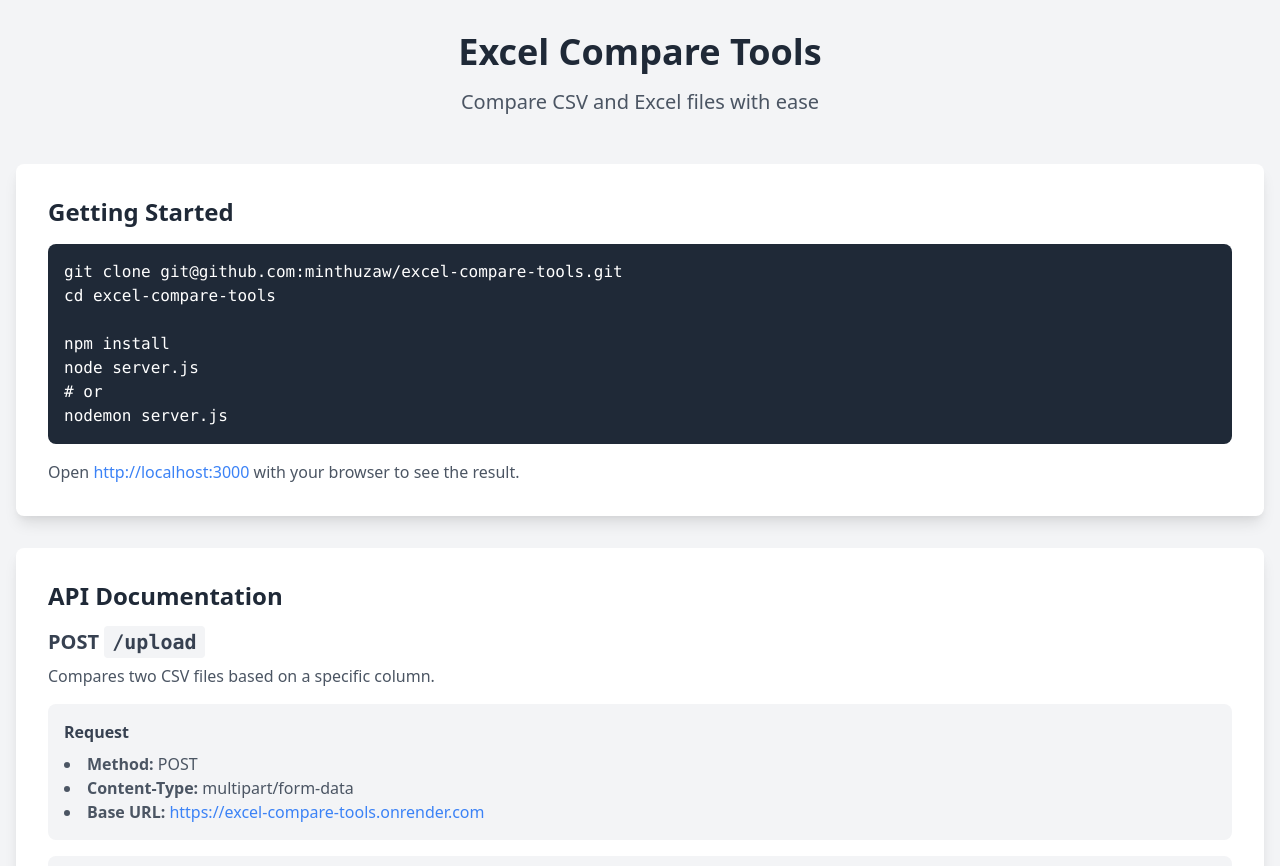
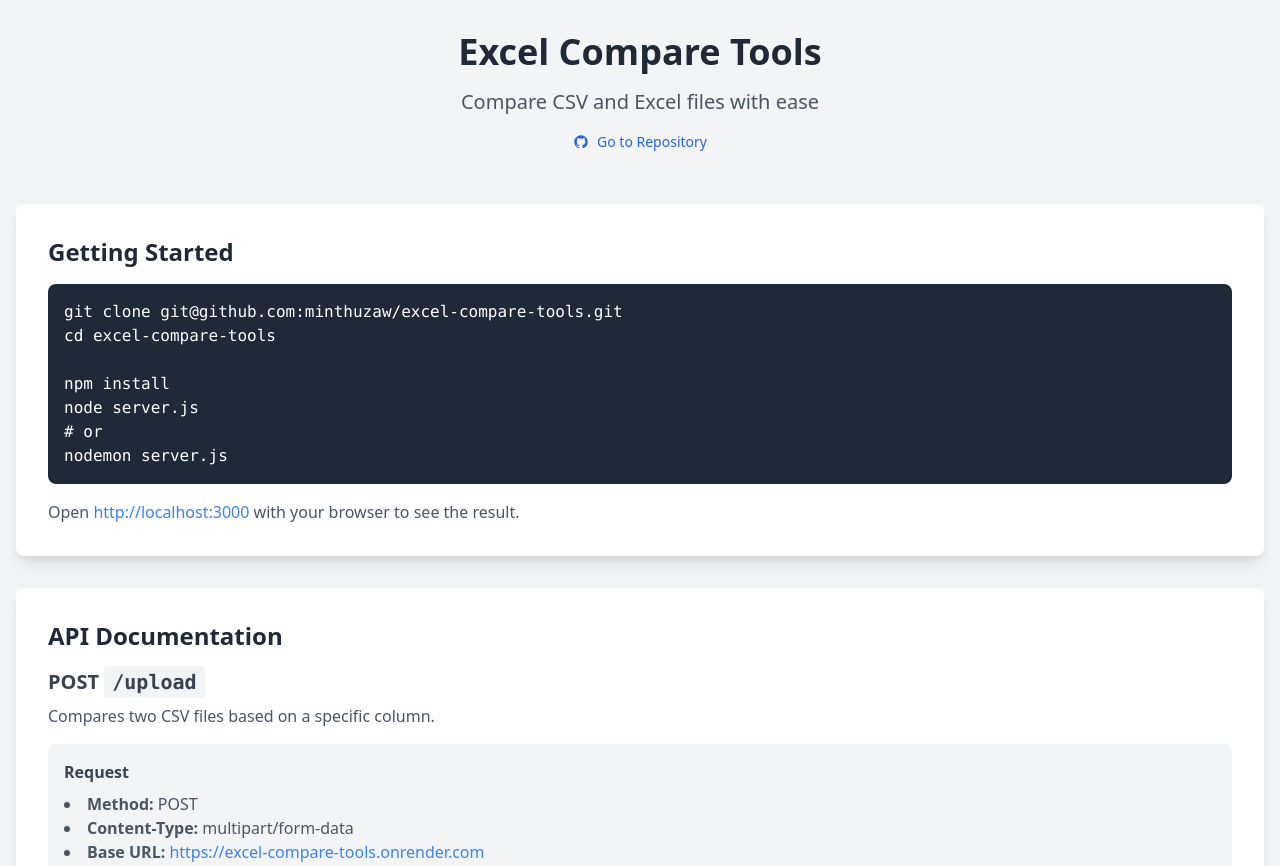
Before and after one commit to minthuzaw/excel-compare-tools, a website: page public/integration.html in a window 1280 px wide. Shown: the top 866 px of the page. Drawn offline with nearby package versions, Linux system fonts and the light colour scheme.

Commit message:
add Go to Repository link

```diff
--- a/public/integration.html
+++ b/public/integration.html
@@ -10,7 +10,14 @@
     <div class="container mx-auto px-4 py-8">
         <header class="text-center mb-12">
             <h1 class="text-4xl font-bold text-gray-800 mb-4">Excel Compare Tools</h1>
-            <p class="text-xl text-gray-600">Compare CSV and Excel files with ease</p>
+            <p class="text-xl text-gray-600 mb-4">Compare CSV and Excel files with ease</p>
+            <a href="https://github.com/minthuzaw/excel-compare-tools" target="_blank" rel="noopener noreferrer"
+               class="inline-flex items-center text-blue-600 hover:text-blue-800 text-sm font-medium">
+                <svg class="w-4 h-4 mr-2" fill="currentColor" viewBox="0 0 24 24">
+                    <path fill-rule="evenodd" d="M12 2C6.477 2 2 6.484 2 12.017c0 4.425 2.865 8.18 6.839 9.504.5.092.682-.217.682-.483 0-.237-.008-.868-.013-1.703-2.782.605-3.369-1.343-3.369-1.343-.454-1.158-1.11-1.466-1.11-1.466-.908-.62.069-.608.069-.608 1.003.07 1.531 1.032 1.531 1.032.892 1.53 2.341 1.088 2.91.832.092-.647.35-1.088.636-1.338-2.22-.253-4.555-1.113-4.555-4.951 0-1.093.39-1.988 1.029-2.688-.103-.253-.446-1.272.098-2.65 0 0 .84-.27 2.75 1.026A9.564 9.564 0 0112 6.844c.85.004 1.705.115 2.504.337 1.909-1.296 2.747-1.027 2.747-1.027.546 1.379.202 2.398.1 2.651.64.7 1.028 1.595 1.028 2.688 0 3.848-2.339 4.695-4.566 4.943.359.309.678.92.678 1.855 0 1.338-.012 2.419-.012 2.747 0 .268.18.58.688.482A10.019 10.019 0 0022 12.017C22 6.484 17.522 2 12 2z" clip-rule="evenodd"></path>
+                </svg>
+                Go to Repository
+            </a>
         </header>
 
         <div class="bg-white rounded-lg shadow-lg p-8 mb-8">
```
